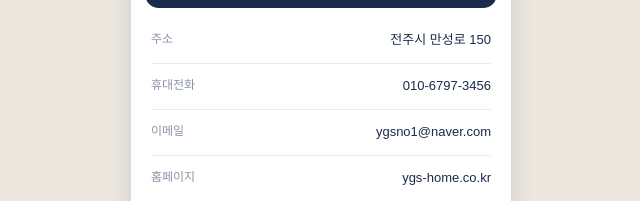
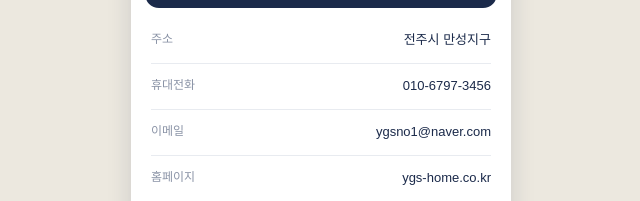
Before and after one commit to gisoo0316-lab/ygs-home, a plain HTML site: page card.html in a window 1280 px wide. Shown: the part 501-702 px from the top of the page, 319-959 px from the left. Drawn offline with Linux system fonts and the light colour scheme.

Commit message:
명함 주소를 전주시 만성지구까지만 표기
Co-Authored-By: Claude Sonnet 5.5 <noreply@anthropic.com>
Claude-Session: https://claude.ai/code/session_015nbKtxT4diEZpiiaohp8S4

```diff
--- a/card.html
+++ b/card.html
@@ -45,7 +45,7 @@ a{color:inherit;text-decoration:none}
       <div class="chips"><span>분양대행</span><span>시장조사 보고서</span><span>미분양 전략 보고서</span></div>
     </div>
   <div class="list">
-    <div class="row"><div class="k">주소</div><div class="v">전주시 만성로 150</div></div>
+    <div class="row"><div class="k">주소</div><div class="v">전주시 만성지구</div></div>
     <div class="row"><div class="k">휴대전화</div><div class="v"><a href="tel:01067973456">010-6797-3456</a></div></div>
     <div class="row"><div class="k">이메일</div><div class="v">ygsno1@naver.com</div></div>
     <div class="row"><div class="k">홈페이지</div><div class="v"><a href="https://ygs-home.co.kr">ygs-home.co.kr</a></div></div>
```
